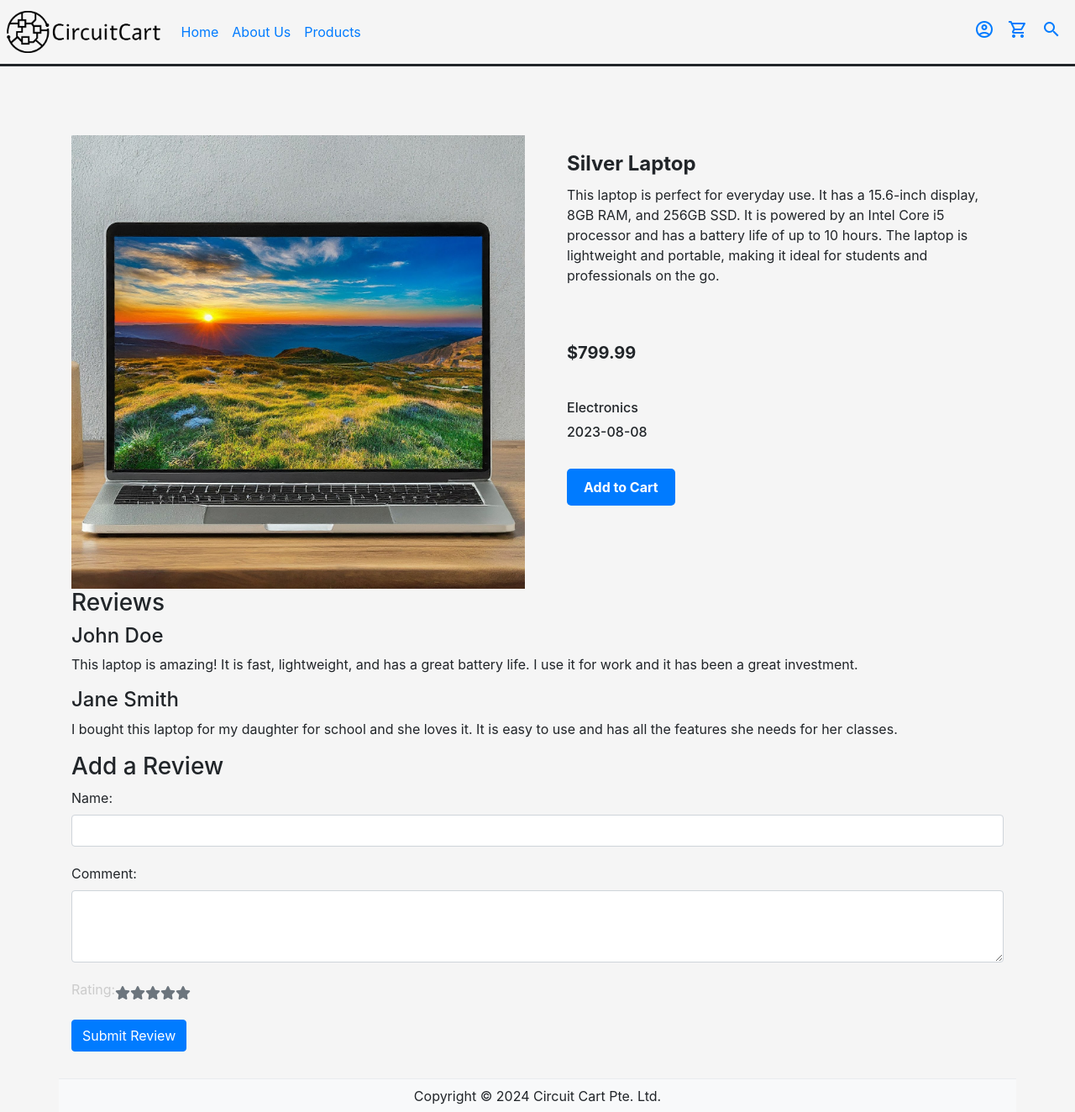
After one commit to The1Azreen/INF1005-SIT, a PHP site: page /product_description.php in a window 1280 px wide. The commit adds this page. Shown: the whole page at 84% size. Run offline with PHP 8.4, Linux system fonts and the light colour scheme; some libraries are stand-ins or nearby versions.

Commit message:
The index page with border for flash deals, product description page.

```diff
--- a/css/main.css
+++ b/css/main.css
@@ -1,3 +1,8 @@
+main {
+  min-height: 80vh;
+  padding: 2rem 0;
+}
+
 .sectionheader {
   text-decoration: underline;
 }
@@ -10,9 +15,17 @@
   border-bottom: solid;
 }
 footer {
-  border-top: solid;
   padding: 0.5em;
   text-align: center;
+  position: relative;
+  bottom: 0;
+  width: 100%;
+  height: 2.5rem;
+  background-color: #f8f9fa;
+  border-top: 1px solid #e9ecef;
+}
+.push {
+  height: 100%; /* Fill the remaining space between the main content and the footer */
 }
 body {
   background-color: #f5f5f5; /* Replace with your desired color */
@@ -29,3 +42,153 @@ body {
   height: 300px; /* Update the height value as per your requirement */
   object-fit: cover;
 }
+
+/* Product Section */
+#products {
+  margin-top: 50px;
+}
+
+.product_img {
+  text-align: center;
+}
+
+.product_img img {
+  max-width: 100%;
+  height: auto;
+}
+
+.product_content {
+  padding: 20px;
+}
+
+.product_titled {
+  font-size: 24px;
+  font-weight: bold;
+  margin-bottom: 10px;
+}
+
+.product_description {
+  font-size: 16px;
+  line-height: 1.5;
+  margin-bottom: 20px;
+}
+
+.price {
+  margin-bottom: 20px;
+}
+
+.normal_price {
+  font-size: 20px;
+  font-weight: bold;
+}
+
+.genre,
+.release_date {
+  font-size: 16px;
+  margin-bottom: 10px;
+}
+
+.btn_submit {
+  background-color: #007bff;
+  color: #fff;
+  padding: 10px 20px;
+  border: none;
+  border-radius: 5px;
+  cursor: pointer;
+  font-size: 16px;
+  font-weight: bold;
+}
+
+/* Reviews Section */
+#reviews {
+  margin-top: 50px;
+}
+
+.card {
+  margin-bottom: 20px;
+}
+
+.card-title {
+  font-size: 20px;
+  font-weight: bold;
+  margin-bottom: 10px;
+}
+
+.card-text {
+  font-size: 16px;
+  margin-bottom: 10px;
+}
+
+.text-muted {
+  font-size: 12px;
+}
+
+/* Comment Section */
+#comments {
+  margin-top: 50px;
+}
+
+.form-group {
+  margin-bottom: 20px;
+}
+
+textarea {
+  width: 100%;
+  padding: 10px;
+  border: 1px solid #ccc;
+  border-radius: 5px;
+  resize: vertical;
+}
+
+#rating {
+  width: 100%;
+  padding: 10px;
+  border: 1px solid #ccc;
+  border-radius: 5px;
+}
+
+.btn_submit {
+  background-color: #007bff;
+  color: #fff;
+  padding: 10px 20px;
+  border: none;
+  border-radius: 5px;
+  cursor: pointer;
+  font-size: 16px;
+  font-weight: bold;
+}
+.star-rating {
+  display: flex;
+  justify-content: flex-start;
+  align-items: center;
+}
+
+.star-rating .d-block {
+  display: block;
+  cursor: pointer;
+}
+
+.text-primary .bi {
+  color: #0d6efd; /* Bootstrap primary color */
+}
+
+.text-secondary .bi {
+  color: #6c757d; /* Bootstrap secondary color */
+}
+.star-rating {
+  color: #ccc;
+}
+
+.star-rating i.fas::before {
+  content: "\f005";
+}
+
+.star-rating i.far::before {
+  content: "\f006";
+}
+
+.star-rating i.active,
+.star-rating i:hover {
+  color: #0d6efd;
+  cursor: pointer;
+}
--- a/inc/head.inc.php
+++ b/inc/head.inc.php
@@ -23,10 +23,15 @@
 
         <link rel="stylesheet" href="https://stackpath.bootstrapcdn.com/bootstrap/4.4.1/css/bootstrap.min.css" integrity="sha384-Vkoo8x4CGsO3+Hhxv8T/Q5PaXtkKtu6ug5TOeNV6gBiFeWPGFN9MuhOf23Q9Ifjh" crossorigin="anonymous">
         <link rel="stylesheet" href="https://fonts.googleapis.com/icon?family=Material+Icons|Material+Icons+Outlined">
+        <link rel="stylesheet" href="https://cdnjs.cloudflare.com/ajax/libs/font-awesome/6.0.0-beta3/css/all.min.css" integrity="sha512-Fo3rlrZj/k79xkkgl/B0/UlCb/du39aR2HP+do8nlJ3ewhYy/NmG/Z1htebKLEXaM0s0KE/kedDxOlse6mYQA/w==" crossorigin="anonymous" referrerpolicy="no-referrer" />
 
         <link rel="stylesheet" href="css/main.css">
         <script defer src="https://code.jquery.com/jquery-3.4.1.min.js" integrity="sha256-CSXorXvZcTkaix6Yvo6HppcZGetbYMGWSFlBw8HfCJo=" crossorigin="anonymous"></script>
         <script defer src="https://stackpath.bootstrapcdn.com/bootstrap/4.4.1/js/bootstrap.bundle.min.js" integrity="sha384-6khuMg9gaYr5AxOqhkVIODVIvm9ynTT5J4V1cfthmT+emCG6yVmEZsRHdxlotUnm" crossorigin="anonymous"></script>
+        <script src="https://cdnjs.cloudflare.com/ajax/libs/font-awesome/6.0.0-beta3/js/all.min.js" integrity="sha512-fzF3gP/rWaU6kF1ak/YGcNoapM8dbYlGxQKPHji4qkKDw/7rObcym3i/c4d2E3G1z5l3jF9/Fq87Ga4/8wocKZA==" crossorigin="anonymous" referrerpolicy="no-referrer"></script>
+
+
+
         <script defer src="js/main.js"></script>
         <title>Circuit Cart</title>
 
--- a/js/main.js
+++ b/js/main.js
@@ -1,24 +1,29 @@
-// Instantiate the Bootstrap carousel
-$(".multi-item-carousel").carousel({
-  interval: false,
+const stars = document.querySelectorAll(".star-rating i");
+
+stars.forEach((star, index) => {
+  star.addEventListener("mouseover", () => {
+    stars.forEach((el) => el.classList.remove("active"));
+    for (let i = 0; i <= index; i++) {
+      stars[i].classList.add("active");
+    }
+  });
+
+  star.addEventListener("click", () => {
+    for (let i = 0; i <= index; i++) {
+      stars[i].classList.add("active");
+    }
+
+    for (let i = index + 1; i < stars.length; i++) {
+      stars[i].classList.remove("active");
+    }
+
+    // Here you can add the code to submit the rating to the server
+    const rating = document.querySelector(".rating-value");
+    rating.value = index + 1;
+    submitForm();
+  });
+
+  star.addEventListener("mouseout", () => {
+    stars.forEach((el) => el.classList.remove("active"));
+  });
 });
-
-// for every slide in carousel, copy the next slide's item in the slide.
-// Do the same for the next, next item.
-$(".multi-item-carousel .item").each(function () {
-  var next = $(this).next();
-  if (!next.length) {
-    next = $(this).siblings(":first");
-  }
-  next.children(":first-child").clone().appendTo($(this));
-
-  if (next.next().length > 0) {
-    next.next().children(":first-child").clone().appendTo($(this));
-  } else {
-    $(this)
-      .siblings(":first")
-      .children(":first-child")
-      .clone()
-      .appendTo($(this));
-  }
-});
--- /dev/null
+++ b/product_description.php
@@ -0,0 +1,110 @@
+<!DOCTYPE html>
+<html lang="en">
+
+<head>
+  <?php
+  // Include head.inc.php for the <head> section
+  include "inc/head.inc.php";
+  ?>
+  <link rel="stylesheet" href="https://use.fontawesome.com/releases/v5.0.7/css/all.css">
+  <link rel="stylesheet" href="https://cdnjs.cloudflare.com/ajax/libs/font-awesome/5.9.0/css/all.min.css">
+</head>
+
+<body>
+  <?php
+  // Include nav.inc.php for the navigation menu
+  include "inc/nav.inc.php";
+  ?>
+
+  <main class="container">
+    <!-- Product Section -->
+    <section id="products">
+      <div class="row">
+        <div class="col-md-6">
+          <div class="product_img">
+            <img src="images/flash_deals/silver_laptop.jpeg" alt="Silver Laptop" />
+          </div>
+        </div>
+        <div class="col-md-6">
+          <div class="product_content">
+            <h2 class="product_titled">Silver Laptop</h2>
+            <p class="product_description">This laptop is perfect for everyday use. It has a 15.6-inch display, 8GB RAM, and 256GB SSD. It is powered by an Intel Core i5 processor and has a battery life of up to 10 hours. The laptop is lightweight and portable, making it ideal for students and professionals on the go.</p>
+            <br>
+            <br>
+            <div class="price">
+              <h3 class="normal_price">$799.99</h3>
+            </div>
+            <br>
+            <div>
+              <h5 class="genre">Electronics</h5>
+              <h5 class="release_date">2023-08-08</h5>
+            </div>
+            <br>
+            <div>
+              <button class="btn_submit" type="button">
+                <div class="rubik-bold"> Add to Cart </div>
+              </button>
+            </div>
+          </div>
+        </div>
+      </div>
+    </section>
+
+    <section class="product_reviews">
+      <h3>Reviews</h3>
+      <div class="review">
+        <h4>John Doe</h4>
+        <p>This laptop is amazing! It is fast, lightweight, and has a great battery life. I use it for work and it has been a great investment.</p>
+      </div>
+      <div class="review">
+        <h4>Jane Smith</h4>
+        <p>I bought this laptop for my daughter for school and she loves it. It is easy to use and has all the features she needs for her classes.</p>
+      </div>
+
+      <div class="review_form">
+        <h3>Add a Review</h3>
+        <form action="product_description.php" method="post">
+          <div class="form-group">
+            <label for="name">Name:</label>
+            <input type="text" id="name" name="name" class="form-control" required>
+          </div>
+          <div class="form-group">
+            <label for="comment">Comment:</label>
+            <textarea id="comment" name="comment" class="form-control" rows="3" required></textarea>
+          </div>
+          <div class="star-rating mb-3">
+            <label for="rating">Rating:</label>
+            <input type="hidden" name="rating" id="rating-value" value="0">
+            <span class="d-block text-secondary">
+              <i class="fas fa-star" data-rating='5'></i>
+            </span>
+            <span class="d-block text-secondary">
+              <i class="fas fa-star" data-rating='4'></i>
+            </span>
+            <span class="d-block text-secondary">
+              <i class="fas fa-star" data-rating='3'></i>
+            </span>
+            <span class="d-block text-secondary">
+              <i class="fas fa-star" data-rating='2'></i>
+            </span>
+            <span class="d-block text-secondary">
+              <i class="fas fa-star" data-rating='1'></i>
+            </span>
+          </div>
+          <button type="submit" class="btn btn-primary">Submit Review</button>
+        </form>
+      </div>
+    </section>
+
+  </main>
+  <div class="push"></div>
+  <?php
+  // Include footer.inc.php for the footer section
+  include "inc/footer.inc.php";
+  ?>
+
+
+</body>
+
+
+</html>
```
Also changed, not shown: index.php (+2 -15 lines).
